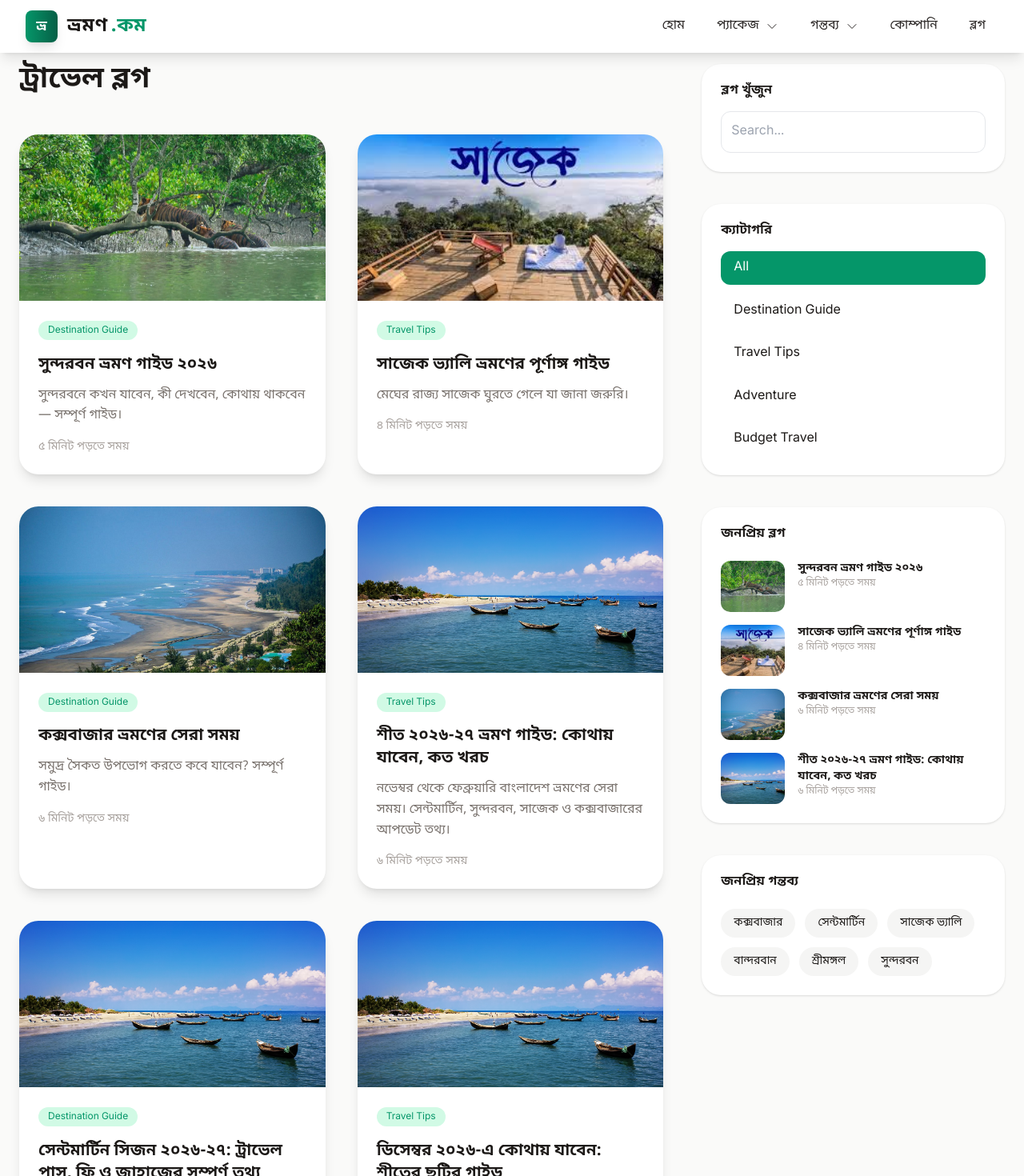
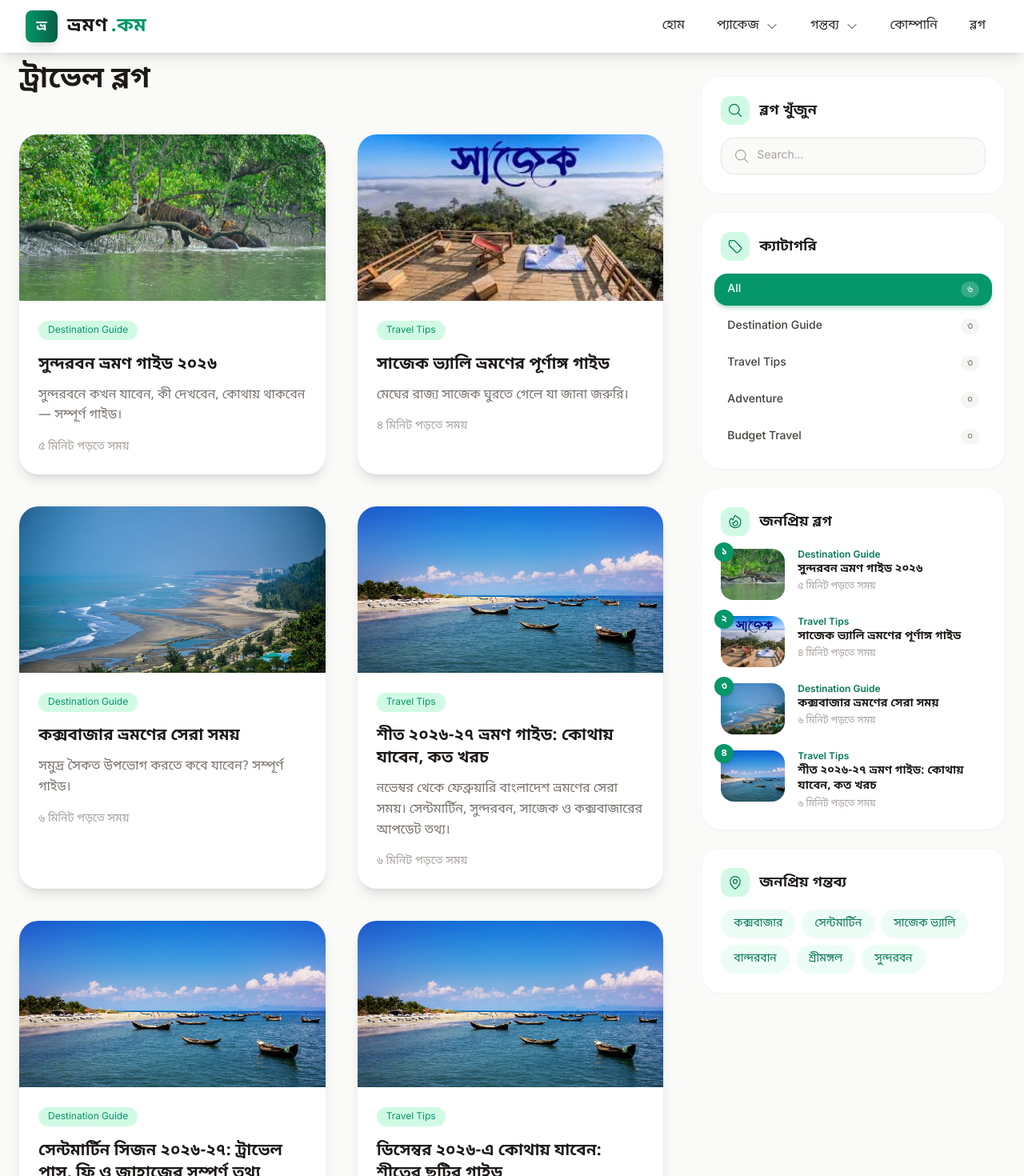
Before and after one commit to diu-shpranto/bhromondotcom, a React (Create React App) app: page /blog in a window 1280 px wide. Shown: the top 1470 px of the page at 80% size. Built offline with nearby package versions, Linux system fonts and the light colour scheme.

Commit message:
Redesign blog sidebars: sticky cards, icons, counts, thumbnails

```diff
--- a/src/pages/BlogDetailPage.jsx
+++ b/src/pages/BlogDetailPage.jsx
@@ -1,4 +1,10 @@
 import { useParams, Link } from "react-router-dom";
+import {
+  MapPinIcon,
+  ClockIcon,
+  DocumentTextIcon,
+  ArrowRightIcon,
+} from "@heroicons/react/24/outline";
 import { useEffect, useState } from "react";
 import blogData from "../data/blogData";
 import packagesData from "../data/packagesData";
@@ -169,41 +175,89 @@ const BlogDetailPage = () => {
 
         {/* ================= SIDEBAR ================= */}
 
-        <div className="space-y-8">
+        <div className="space-y-6 lg:sticky lg:top-24 self-start">
 
           {/* Destination Info */}
           {destination && (
-            <div className="bg-white p-6 rounded-3xl shadow">
-              <h3 className="font-bold mb-4">
+            <div className="bg-white rounded-3xl shadow-sm ring-1 ring-stone-100 overflow-hidden">
+              <div className="flex items-center gap-3 px-6 pt-6 pb-4">
+                <span className="w-9 h-9 rounded-xl bg-emerald-100 text-emerald-700 flex items-center justify-center shrink-0">
+                  <MapPinIcon className="w-5 h-5" />
+                </span>
+                <h3 className="font-bold text-lg">
                   গন্তব্য তথ্য
                 </h3>
-              <p className="text-sm text-stone-600 mb-3">
-                সেরা সময়: {destination.bestTime}
-              </p>
+              </div>
+              <div className="px-6 pb-6 space-y-3">
+                <div className="flex items-start gap-3 text-sm">
+                  <MapPinIcon className="w-5 h-5 text-emerald-600 shrink-0" />
+                  <span className="text-stone-700">
+                    {destination.location}
+                  </span>
+                </div>
+                <div className="flex items-start gap-3 text-sm">
+                  <ClockIcon className="w-5 h-5 text-emerald-600 shrink-0" />
+                  <span className="text-stone-700">
+                    সেরা সময়: {destination.bestTime}
+                  </span>
+                </div>
+                {destination.famousFor && (
+                  <div className="flex flex-wrap gap-2 pt-1">
+                    {destination.famousFor.map((f) => (
+                      <span
+                        key={f}
+                        className="px-3 py-1 bg-emerald-50 text-emerald-700 rounded-full text-xs font-medium"
+                      >
+                        {f}
+                      </span>
+                    ))}
+                  </div>
+                )}
                 <Link
                   to={`/destination/${destination.slug}`}
-                className="text-emerald-600 hover:underline text-sm"
+                  className="inline-flex items-center gap-1.5 text-emerald-600 hover:text-emerald-700 font-semibold text-sm pt-1"
                 >
-                বিস্তারিত দেখুন →
+                  বিস্তারিত দেখুন
+                  <ArrowRightIcon className="w-4 h-4" />
                 </Link>
+              </div>
             </div>
           )}
 
           {/* Related Blogs */}
           {relatedBlogs.length > 0 && (
-            <div className="bg-white p-6 rounded-3xl shadow">
-              <h3 className="font-bold mb-6">
+            <div className="bg-white rounded-3xl shadow-sm ring-1 ring-stone-100 overflow-hidden">
+              <div className="flex items-center gap-3 px-6 pt-6 pb-4">
+                <span className="w-9 h-9 rounded-xl bg-emerald-100 text-emerald-700 flex items-center justify-center shrink-0">
+                  <DocumentTextIcon className="w-5 h-5" />
+                </span>
+                <h3 className="font-bold text-lg">
                   সম্পর্কিত ব্লগ
                 </h3>
-
-              <div className="space-y-4">
+              </div>
+              <div className="px-6 pb-6 space-y-5">
                 {relatedBlogs.map((b) => (
                   <Link
                     key={b.id}
                     to={`/blog/${b.slug}`}
-                    className="block hover:text-emerald-600 transition"
+                    className="flex gap-4 group"
                   >
+                    <img
+                      src={b.coverImage}
+                      className="w-20 h-16 object-cover rounded-2xl shrink-0 group-hover:scale-105 transition"
+                      alt=""
+                    />
+                    <div className="min-w-0">
+                      <p className="text-xs font-semibold text-emerald-700">
+                        {b.category}
+                      </p>
+                      <p className="text-sm font-semibold leading-snug group-hover:text-emerald-600 transition">
                         {b.title}
+                      </p>
+                      <p className="text-xs text-stone-400 mt-1">
+                        {b.readTime}
+                      </p>
+                    </div>
                   </Link>
                 ))}
               </div>
@@ -211,16 +265,21 @@ const BlogDetailPage = () => {
           )}
 
           {/* Conversion CTA */}
-          <div className="bg-gradient-to-r from-emerald-600 to-emerald-800 text-white p-6 rounded-3xl shadow-lg">
-            <h3 className="font-bold mb-3">
+          <div className="relative overflow-hidden bg-emerald-700 text-white p-6 rounded-3xl shadow-lg">
+            <div className="absolute -top-10 -right-10 w-36 h-36 rounded-full bg-emerald-600/60" />
+            <div className="absolute -bottom-12 -left-8 w-32 h-32 rounded-full bg-emerald-800/70" />
+            <div className="relative">
+              <h3 className="font-bold text-lg mb-4">
                 ভ্রমণে যেতে চান?
               </h3>
               <Link
                 to={`/destination/${blog.destinationSlug}`}
-              className="inline-block mt-3 bg-white text-black px-5 py-2 rounded-xl font-semibold"
+                className="inline-flex items-center gap-2 bg-white text-emerald-700 px-5 py-2.5 rounded-xl font-semibold hover:bg-emerald-50 transition"
               >
                 প্যাকেজ দেখুন
+                <ArrowRightIcon className="w-4 h-4" />
               </Link>
+            </div>
           </div>
 
         </div>
--- a/src/pages/BlogPage.jsx
+++ b/src/pages/BlogPage.jsx
@@ -1,4 +1,10 @@
 import { Link } from "react-router-dom";
+import {
+  MagnifyingGlassIcon,
+  TagIcon,
+  FireIcon,
+  MapPinIcon,
+} from "@heroicons/react/24/outline";
 import blogData from "../data/blogData";
 import destinationsData from "../data/destinationsData";
 import { useState } from "react";
@@ -35,60 +41,104 @@ const BlogPage = () => {
         <div className="grid lg:grid-cols-3 gap-12">
 
           {/* SIDEBAR */}
-          <div className="order-1 lg:order-2 space-y-10">
+          <div className="order-1 lg:order-2">
+            <div className="lg:sticky lg:top-24 space-y-6">
 
               {/* Search */}
-            <div className="bg-white p-6 rounded-3xl shadow">
-              <h3 className="font-bold mb-4">ব্লগ খুঁজুন</h3>
+              <div className="bg-white rounded-3xl shadow-sm ring-1 ring-stone-100 overflow-hidden">
+                <div className="flex items-center gap-3 px-6 pt-6 pb-4">
+                  <span className="w-9 h-9 rounded-xl bg-emerald-100 text-emerald-700 flex items-center justify-center shrink-0">
+                    <MagnifyingGlassIcon className="w-5 h-5" />
+                  </span>
+                  <h3 className="font-bold text-lg">ব্লগ খুঁজুন</h3>
+                </div>
+                <div className="px-6 pb-6">
+                  <div className="relative">
+                    <MagnifyingGlassIcon className="w-5 h-5 text-stone-400 absolute left-4 top-1/2 -translate-y-1/2 pointer-events-none" />
                     <input
                       type="text"
                       placeholder="Search..."
-                className="w-full p-3 border rounded-xl"
+                      className="w-full pl-11 pr-4 py-3 bg-stone-50 border border-stone-200 rounded-2xl text-sm focus:outline-none focus:ring-2 focus:ring-emerald-500 focus:border-emerald-500 placeholder:text-stone-400"
                       value={search}
                       onChange={(e) => setSearch(e.target.value)}
                     />
                   </div>
+                </div>
+              </div>
 
               {/* Categories */}
-            <div className="bg-white p-6 rounded-3xl shadow">
-              <h3 className="font-bold mb-4">ক্যাটাগরি</h3>
-              <div className="flex flex-col gap-3">
-                {categories.map((cat) => (
+              <div className="bg-white rounded-3xl shadow-sm ring-1 ring-stone-100 overflow-hidden">
+                <div className="flex items-center gap-3 px-6 pt-6 pb-4">
+                  <span className="w-9 h-9 rounded-xl bg-emerald-100 text-emerald-700 flex items-center justify-center shrink-0">
+                    <TagIcon className="w-5 h-5" />
+                  </span>
+                  <h3 className="font-bold text-lg">ক্যাটাগরি</h3>
+                </div>
+                <div className="px-4 pb-5 flex flex-col gap-1.5">
+                  {categories.map((cat) => {
+                    const count =
+                      cat === "All"
+                        ? blogData.length
+                        : blogData.filter((b) => b.category === cat).length;
+                    return (
                       <button
                         key={cat}
                         onClick={() => setCategory(cat)}
-                    className={`text-left px-4 py-2 rounded-xl transition ${
+                        className={`flex items-center justify-between px-4 py-2.5 rounded-2xl text-sm font-medium transition ${
                           category === cat
-                        ? "bg-emerald-600 text-white"
-                        : "hover:bg-stone-100"
+                            ? "bg-emerald-600 text-white shadow-md shadow-emerald-600/25"
+                            : "text-stone-700 hover:bg-emerald-50 hover:text-emerald-700"
                         }`}
                       >
-                    {cat}
+                        <span>{cat}</span>
+                        <span
+                          className={`text-xs px-2 py-0.5 rounded-full ${
+                            category === cat
+                              ? "bg-white/20 text-white"
+                              : "bg-stone-100 text-stone-500"
+                          }`}
+                        >
+                          {count.toLocaleString("bn-BD")}
+                        </span>
                       </button>
-                ))}
+                    );
+                  })}
                 </div>
               </div>
 
               {/* Popular Blogs */}
-            <div className="bg-white p-6 rounded-3xl shadow hidden lg:block">
-              <h3 className="font-bold mb-6">জনপ্রিয় ব্লগ</h3>
-              <div className="space-y-4">
-                {popularBlogs.map((blog) => (
+              <div className="bg-white rounded-3xl shadow-sm ring-1 ring-stone-100 overflow-hidden hidden lg:block">
+                <div className="flex items-center gap-3 px-6 pt-6 pb-4">
+                  <span className="w-9 h-9 rounded-xl bg-emerald-100 text-emerald-700 flex items-center justify-center shrink-0">
+                    <FireIcon className="w-5 h-5" />
+                  </span>
+                  <h3 className="font-bold text-lg">জনপ্রিয় ব্লগ</h3>
+                </div>
+                <div className="px-6 pb-6 space-y-5">
+                  {popularBlogs.map((blog, i) => (
                     <Link
                       key={blog.id}
                       to={`/blog/${blog.slug}`}
                       className="flex gap-4 group"
                     >
+                      <div className="relative shrink-0">
                         <img
                           src={blog.coverImage}
-                      className="w-20 h-16 object-cover rounded-xl"
+                          className="w-20 h-16 object-cover rounded-2xl group-hover:scale-105 transition"
                           alt=""
                         />
-                    <div>
-                      <p className="text-sm font-semibold group-hover:text-emerald-600 transition">
+                        <span className="absolute -top-2 -left-2 w-6 h-6 rounded-full bg-emerald-600 text-white text-xs font-bold flex items-center justify-center shadow">
+                          {(i + 1).toLocaleString("bn-BD")}
+                        </span>
+                      </div>
+                      <div className="min-w-0">
+                        <p className="text-xs font-semibold text-emerald-700">
+                          {blog.category}
+                        </p>
+                        <p className="text-sm font-semibold leading-snug group-hover:text-emerald-600 transition">
                           {blog.title}
                         </p>
-                      <p className="text-xs text-stone-400">
+                        <p className="text-xs text-stone-400 mt-1">
                           {blog.readTime}
                         </p>
                       </div>
@@ -98,14 +148,19 @@ const BlogPage = () => {
               </div>
 
               {/* Popular Destinations */}
-            <div className="bg-white p-6 rounded-3xl shadow hidden lg:block">
-              <h3 className="font-bold mb-6">জনপ্রিয় গন্তব্য</h3>
-              <div className="flex flex-wrap gap-3">
+              <div className="bg-white rounded-3xl shadow-sm ring-1 ring-stone-100 overflow-hidden hidden lg:block">
+                <div className="flex items-center gap-3 px-6 pt-6 pb-4">
+                  <span className="w-9 h-9 rounded-xl bg-emerald-100 text-emerald-700 flex items-center justify-center shrink-0">
+                    <MapPinIcon className="w-5 h-5" />
+                  </span>
+                  <h3 className="font-bold text-lg">জনপ্রিয় গন্তব্য</h3>
+                </div>
+                <div className="px-6 pb-6 flex flex-wrap gap-2">
                   {destinationsData.slice(0, 6).map((dest) => (
                     <Link
                       key={dest.id}
                       to={`/destination/${dest.slug}`}
-                    className="px-4 py-2 bg-stone-100 rounded-full text-sm hover:bg-emerald-600 hover:text-white transition"
+                      className="px-4 py-2 bg-emerald-50 text-emerald-700 rounded-full text-sm font-medium hover:bg-emerald-600 hover:text-white transition"
                     >
                       {dest.name}
                     </Link>
@@ -113,6 +168,7 @@ const BlogPage = () => {
                 </div>
               </div>
 
+            </div>
           </div>
 
           {/* MAIN BLOG */}
```
Lines whose indentation alone changed are shown as unchanged.
